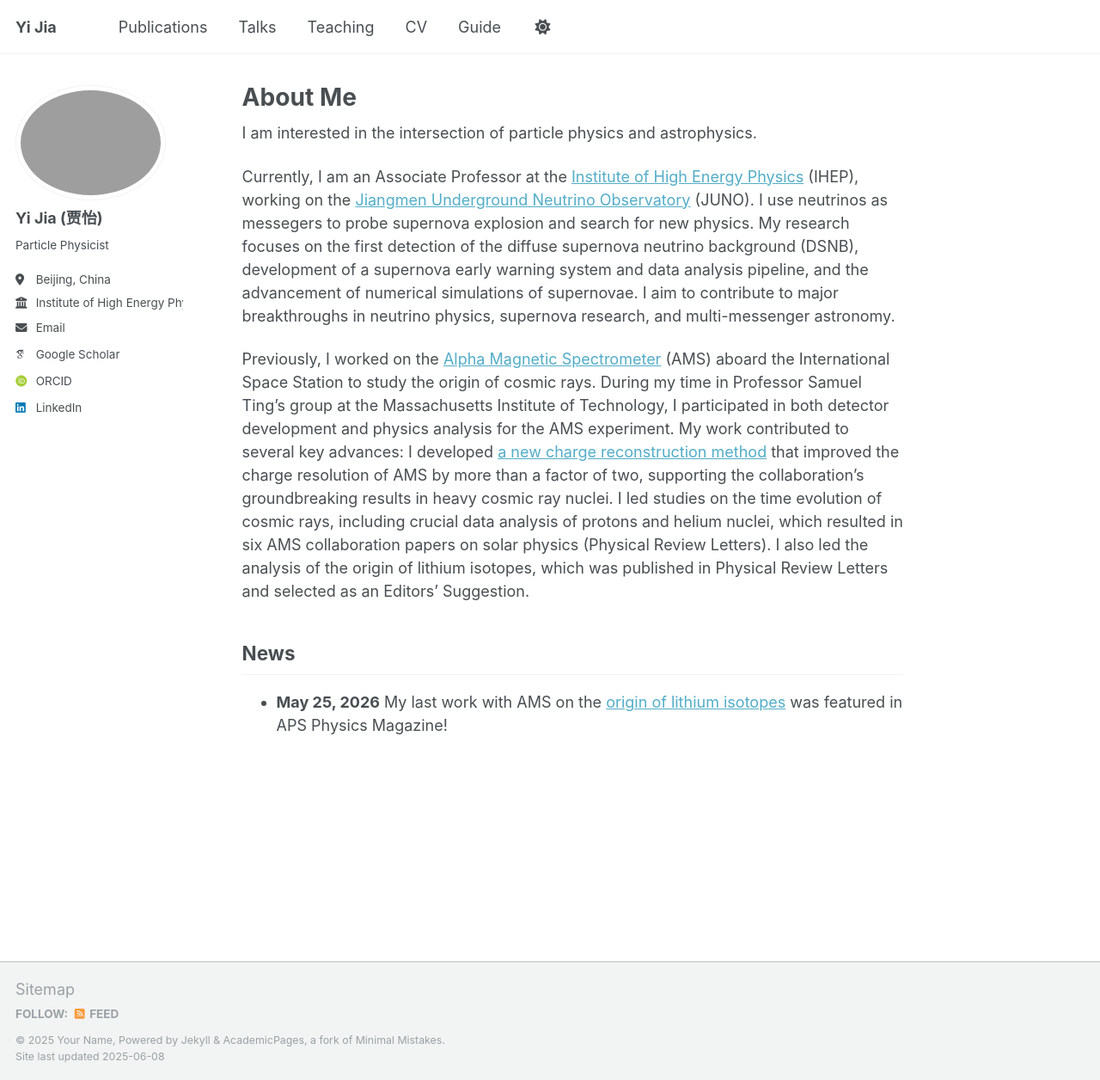
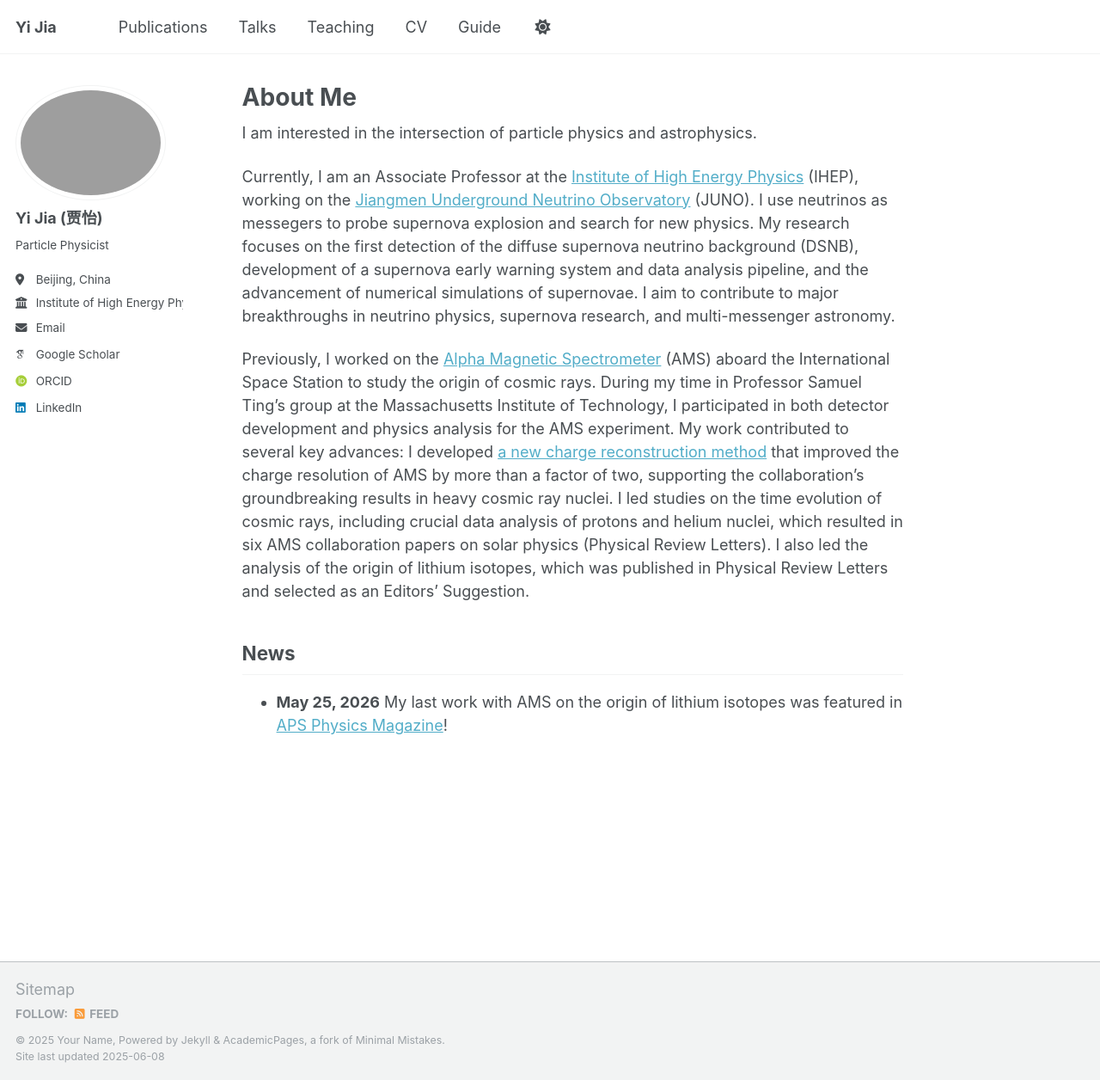
Before and after one commit to yijia-hep/yijia-hep, a Jekyll site: the page built from _pages/about.md, in a window 1280 px wide and 1256 px high. Shown: the whole window at 86% size. Built offline with Jekyll 4.4.1, drawn with Linux system fonts in a browser that asks for light colours; some web fonts are replaced.

Commit message:
no messega

```diff
--- a/_pages/about.md
+++ b/_pages/about.md
@@ -15,4 +15,4 @@ Previously, I worked on the [Alpha Magnetic Spectrometer](https://ams02.space/)
 
 ## News
 
-* **May 25, 2026** My last work with AMS on the [origin of lithium isotopes](https://physics.aps.org/articles/v18/s64) was featured in APS Physics Magazine!
+* **May 25, 2026** My last work with AMS on the origin of lithium isotopes was featured in [APS Physics Magazine](https://physics.aps.org/articles/v18/s64)!
```
